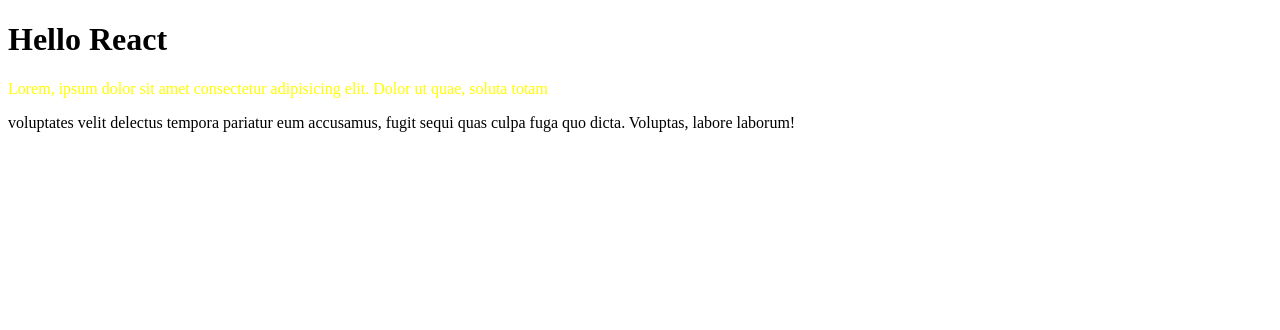
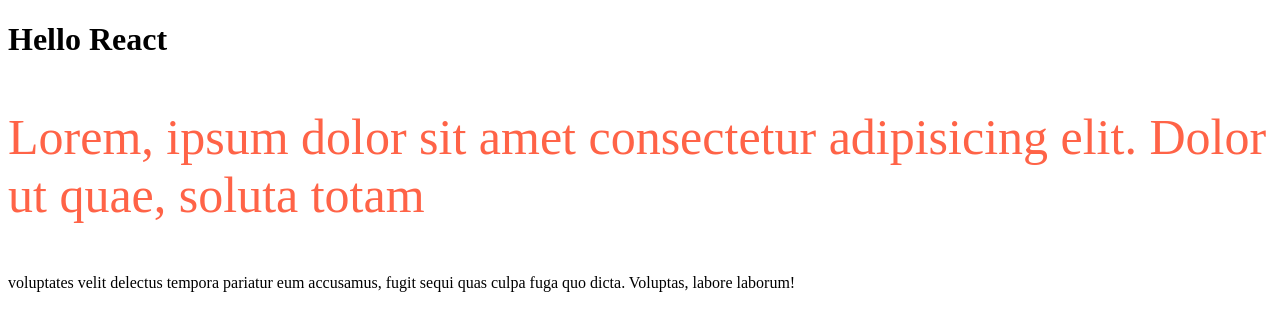
Before and after one commit to TatyanaOrlova/React, a React (Create React App) app: page / in a window 1280 px wide. Shown: the top 330 px of the page. Built offline with nearby package versions, Linux system fonts and the light colour scheme.

Commit message:
підключили через module

```diff
--- /dev/null
+++ b/src/Content.module.scss
@@ -0,0 +1,9 @@
+$tomato: tomato;
+
+.tomato {
+    color: $tomato;
+}
+
+.fz-50 {
+    font-size: 50px;
+}
--- a/src/Content.scss
+++ /dev/null
@@ -1,4 +0,0 @@
-$tomato: yellow;
-.tomato {
-    color: $tomato;
-}
--- a/src/Content.tsx
+++ b/src/Content.tsx
@@ -1,4 +1,4 @@
-import './Content.scss'
+import classes from './Content.module.scss'
 
 type Props = {
     p1: string
@@ -8,7 +8,7 @@ type Props = {
 const Content = ({ p1, p2 }: Props) => {
     return (
         <>
-            <p className="tomato">{p1}</p>
+            <p className={`${classes.tomato} ${classes['fz-50']}`}>{p1}</p>
             <p>{p2}</p>
         </>
     )
```
